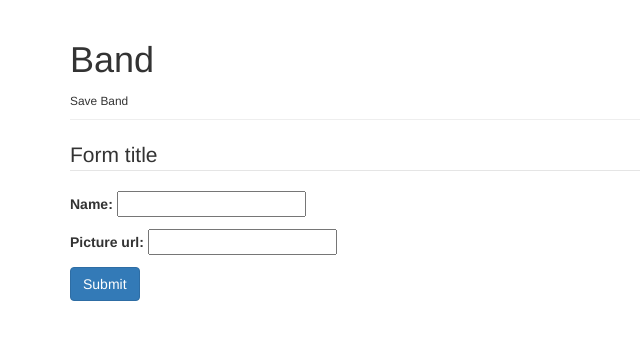
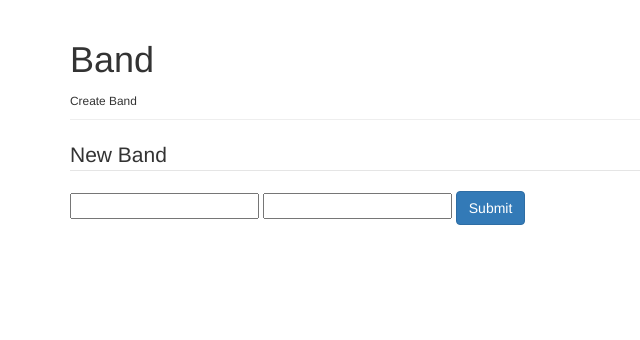
Before and after one commit to Sherwoodwt/BandManagement, a Django app: page /bandmanagement/create/ in a window 1280 px wide. Shown: the top 340 px of the page, without its empty margins (0-640 px from the left). Run offline with Django 3.2, Linux system fonts and the light colour scheme; the visitor is signed in with stand-in values (Sample User, id 1); some libraries are stand-ins or nearby versions.

Commit message:
All Band views now work

```diff
--- a/bandsite/bandmanagement/urls.py
+++ b/bandsite/bandmanagement/urls.py
@@ -4,6 +4,7 @@ from bandmanagement.views import (
     list_bands,
     create_band,
     view_band,
+    edit_band,
     delete_band,
 )
 
@@ -11,5 +12,6 @@ urlpatterns = [
     url(r'^$', list_bands, name='listBands'),
     url(r'^create/$', create_band, name='createBand'),
     url(r'^(?P<band_id>[0-9]+)/$', view_band, name='viewBand'),
-    url(r'^(?P<band_id>[0-9]+)/delete/$', delete_band, name='deleteBand')
+    url(r'^(?P<band_id>[0-9]+)/edit/$', edit_band, name='editBand'),
+    url(r'^(?P<band_id>[0-9]+)/delete/$', delete_band, name='deleteBand'),
 ]
--- a/bandsite/bandmanagement/views.py
+++ b/bandsite/bandmanagement/views.py
@@ -27,14 +27,27 @@ def create_band(request):
         instance.save()
         return HttpResponseRedirect(reverse('listBands'))
     context = {
-        'form': form
+        'form': form,
+        'reason': 'Create',
     }
     return render(request, 'create.html', context)
 
 @login_required
-def edit_band(request):
+def edit_band(request, band_id=None):
     '''edit a band model'''
-    return HttpResponse('I am alive')
+    band = get_object_or_404(Band, pk=band_id)
+    if band_id:
+        form = BandForm(request.POST or None, instance=band)
+    if form.is_valid():
+        instance = form.save(commit=False)
+        instance.save()
+        return HttpResponseRedirect(reverse('viewBand', kwargs={'band_id': band_id}))
+    context = {
+        'form': form,
+        'reason': 'Edit',
+        'band': band,
+    }
+    return render(request, 'create.html', context)
 
 @login_required
 def view_band(request, band_id):
@@ -51,5 +64,6 @@ def view_band(request, band_id):
 def delete_band(request, band_id):
     '''delete a band model'''
     band = get_object_or_404(Band, pk=band_id)
-    band.delete()
+    if(band.created_by == request.user):
+        band.delete()
     return HttpResponseRedirect(reverse('listBands'))
--- a/bandsite/templates/create.html
+++ b/bandsite/templates/create.html
@@ -8,15 +8,22 @@
 
     <div class="page-header">
         <h1>Band</h1>
-        <small>Save Band</small>
+        <small>{{reason}} Band</small>
     </div>
 
 
     <form action="" method="POST" role="form">
         {%csrf_token%}
-        <legend>Form title</legend>
+        <legend>
+            {%if band%}
+                {{band.name}}
+            {%else%}
+                New Band
+            {%endif%}
+        </legend>
 
-        {{form.as_p}}
+        {{form.name}}
+        {{form.picture_url}}
 
         <button type="submit" class="btn btn-primary">Submit</button>
     </form>
--- a/bandsite/templates/detail_page.html
+++ b/bandsite/templates/detail_page.html
@@ -18,7 +18,7 @@
         {%endfor%}
     </div>
 
-    <a class="btn btn-default" href="{% url 'listBands' %}" role="button">edit</a>
+    <a class="btn btn-default" href="{% url 'editBand' band_id=band.id %}" role="button">edit</a>
     <a class="btn btn-danger" href="{% url 'deleteBand' band_id=band.id %}" role="button">delete</a>
 
 {% endblock %}
```
Also changed, not shown: 2 other files.
